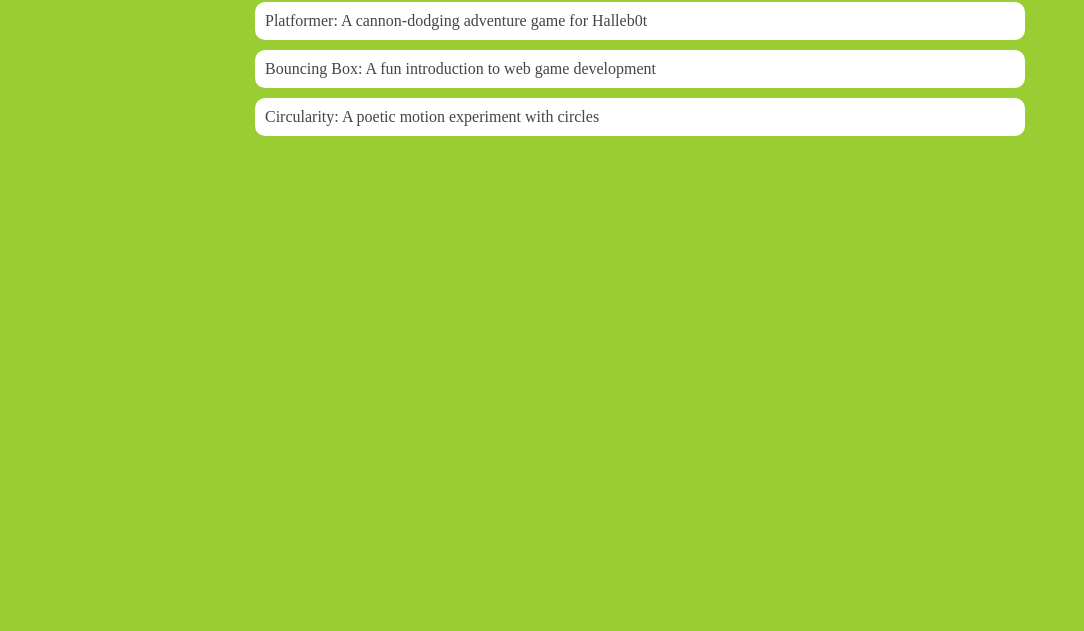
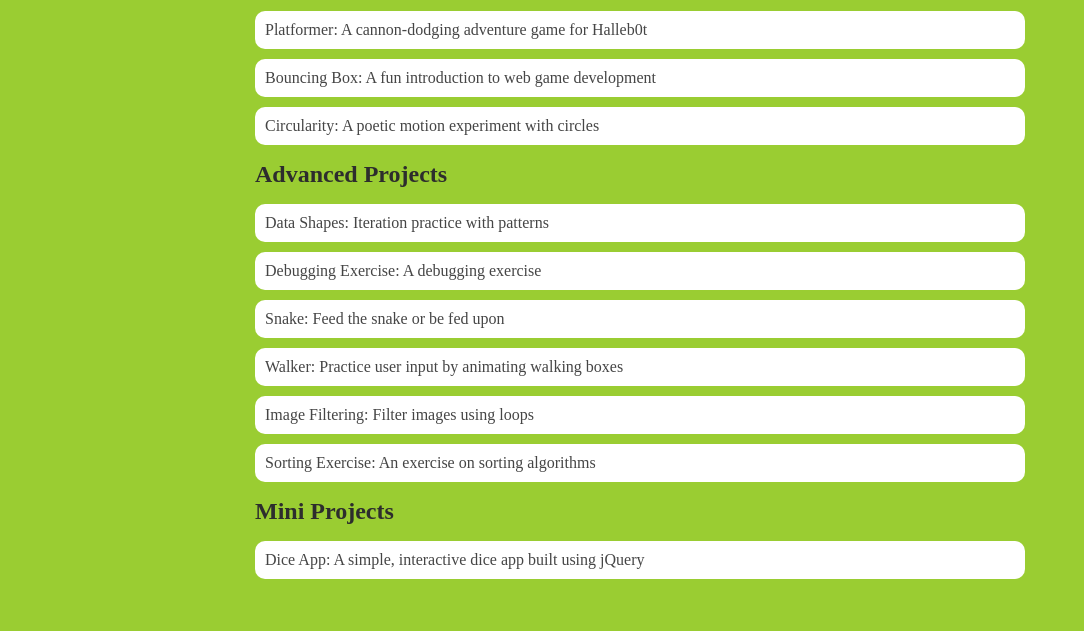
Before and after one commit to yaunaleigh/yaunaleigh.github.io, a plain HTML site: page portfolio.html in a window 1280 px wide. Shown: the part 169-800 px from the top of the page, without its empty margins (0-1084 px from the left). Drawn offline with Linux system fonts and the light colour scheme.

Commit message:
add ASD projects

```diff
--- a/portfolio.html
+++ b/portfolio.html
@@ -1,4 +1,4 @@
-!DOCTYPE html>
+<!DOCTYPE html>
 <html>
   <head>
     <title> Never Broke Again</title>
@@ -24,6 +24,7 @@
   <main>
     <div class="content">
     <h1>Portfolio</h1>
+    <h2> Fundamentals Projects</h2>
     <ul id="portfolio">
 <li>
   <a href="fsd-projects/platformer/">Platformer: A cannon-dodging adventure game for Halleb0t</a>
@@ -35,6 +36,19 @@
   <a href="fsd-projects/circularity/">Circularity: A poetic motion experiment with circles</a>
 </li>
     </ul>
+    <h2>Advanced Projects</h2>
+<ul id ="portfolio">
+    <li><a href="asd-projects/data-shapes"> Data Shapes: Iteration practice with patterns</a></li>
+    <li><a href="asd-projects/debugging-exercise"> Debugging Exercise: A debugging exercise</a></li>
+    <li><a href="asd-projects/snake">Snake: Feed the snake or be fed upon</a></li>
+    <li><a href="asd-projects/walker">Walker: Practice user input by animating walking boxes</a></li>
+    <li><a href="asd-projects/image-filtering">Image Filtering: Filter images using loops</a></li>
+    <li><a href="asd-projects/sorting">Sorting Exercise: An exercise on sorting algorithms</a></li>
+</ul>
+<h2>Mini Projects</h2>
+<ul id ="portfolio">
+    <li><a href="asd-projects/dice-app"> Dice App: A simple, interactive dice app built using jQuery</a></li>
+</ul>
   </div>
 </main>
 
```
